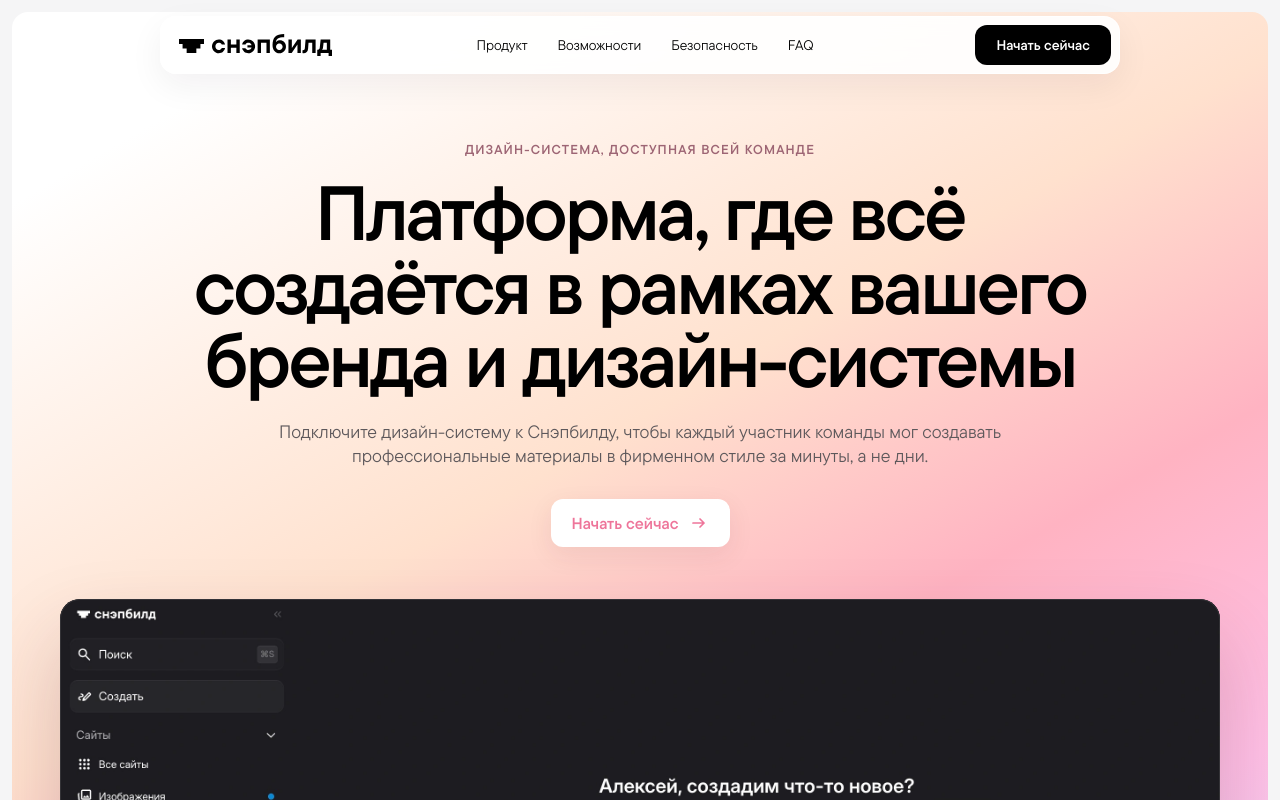
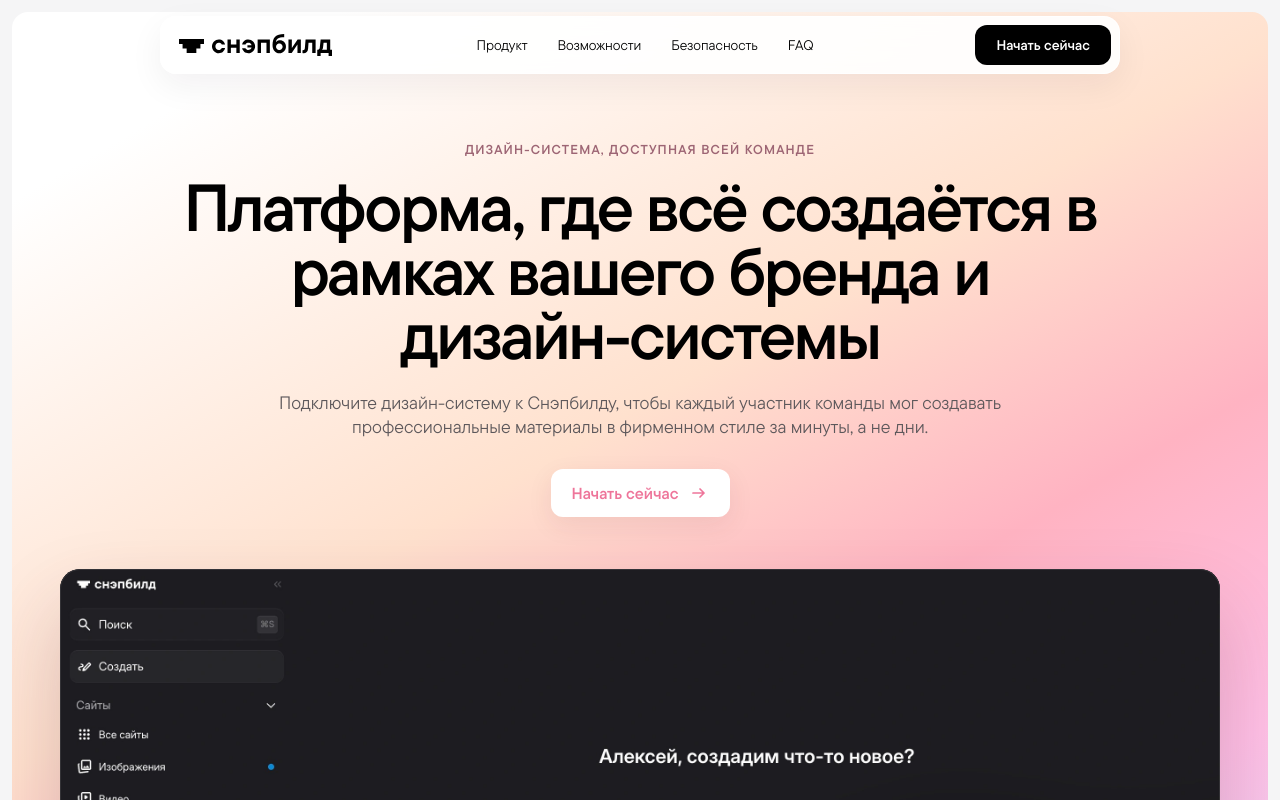
Before and after one commit to Alkis12/snapbuild-fullstack-landing, a React (Vite) app: page / in a window 1280 px wide. Shown: the top 800 px of the page. Built offline with nearby package versions, Linux system fonts and the light colour scheme.

Commit message:
chore: finish responsive QA and deployment handoff

```diff
--- a/src/styles.css
+++ b/src/styles.css
@@ -292,7 +292,7 @@ h3 {
 .hero-copy h1 {
   max-width: 940px;
   margin: 0 auto 24px;
-  font-size: clamp(58px, 6vw, 82px);
+  font-size: clamp(58px, 5.2vw, 74px);
   font-weight: 600;
   line-height: .96;
 }
@@ -1745,6 +1745,12 @@ h3 {
     width: 100%;
     overflow-x: auto;
     padding-bottom: 4px;
+    scrollbar-width: none;
+  }
+
+  .team-tabs::-webkit-scrollbar,
+  .content-tabs::-webkit-scrollbar {
+    display: none;
   }
 
   .team-panel-copy {
```
Also changed, not shown: 1 other file (tests, documents, lock files or other folders).
